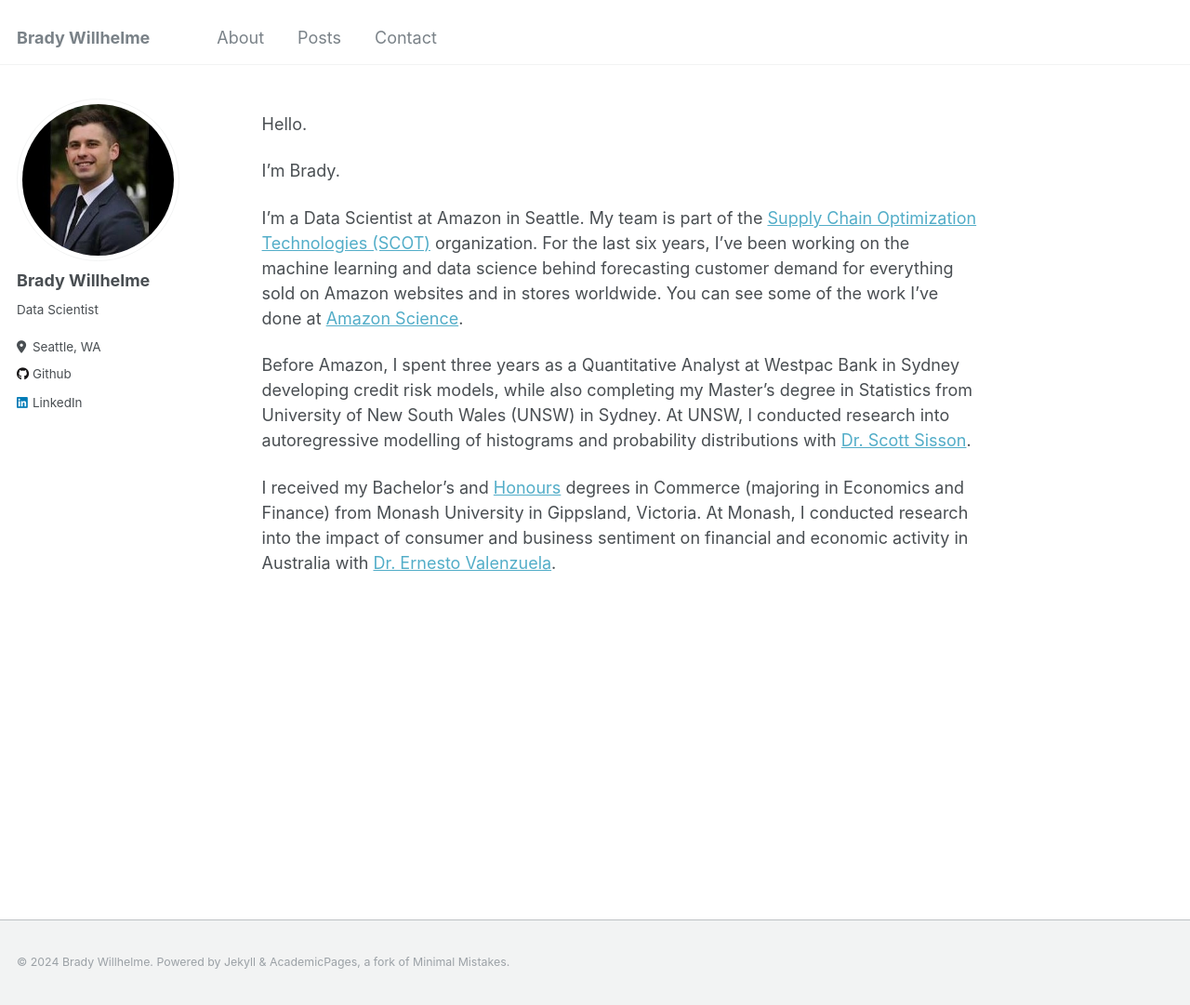
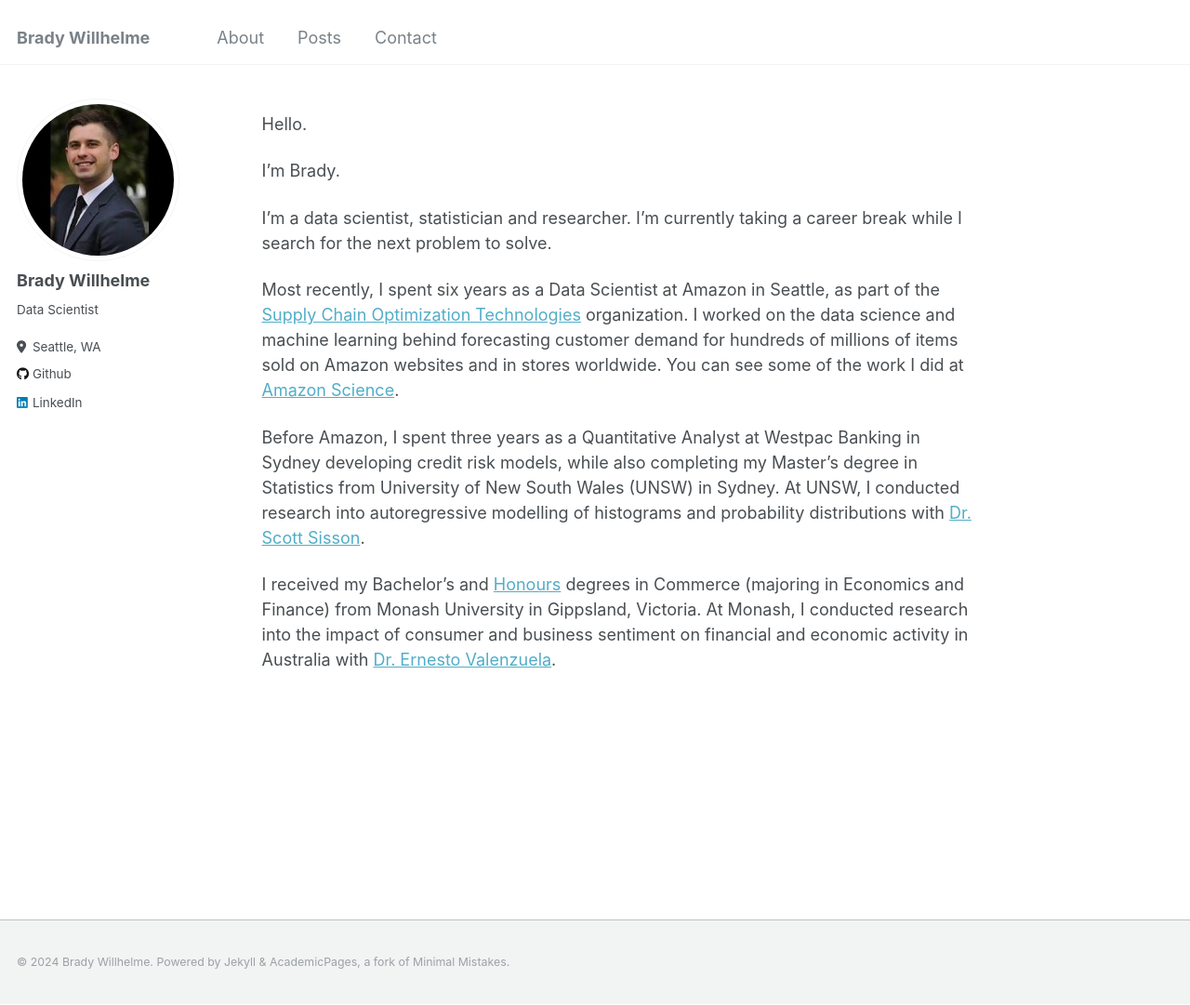
Before and after one commit to bradywill/bradywill-new.github.io, a Jekyll site: the page built from _pages/about.md, in a window 1280 px wide and 1081 px high. Shown: the whole window at 93% size. Built offline with Jekyll 4.4.1, drawn with Linux system fonts in a browser that asks for light colours.

Commit message:
title change

```diff
--- a/_config.yml
+++ b/_config.yml
@@ -73,7 +73,7 @@ author:
   zhihu            : # URL
 
 # Site Settings
-teaser                   :  # filename of teaser fallback teaser image placed in /images/, .e.g. "500x300.png"
+teaser                   : # filename of teaser fallback teaser image placed in /images/, .e.g. "500x300.png"
 breadcrumbs              : false # true, false (default)
 words_per_minute         : 160
 future                   : true
--- a/_pages/about.md
+++ b/_pages/about.md
@@ -11,8 +11,10 @@ Hello.
 
 I'm Brady.
 
-I'm a Data Scientist at Amazon in Seattle. My team is part of the [Supply Chain Optimization Technologies (SCOT)](https://www.youtube.com/watch?v=ncwsr1Of6Cw) organization. For the last six years, I've been working on the machine learning and data science behind forecasting customer demand for everything sold on Amazon websites and in stores worldwide. You can see some of the work I've done at [Amazon Science](https://www.amazon.science/publications/distribution-free-multi-horizon-forecasting-and-vending-system).
+I'm a data scientist, statistician and researcher. I'm currently taking a career break while I search for the next problem to solve.
 
-Before Amazon, I spent three years as a Quantitative Analyst at Westpac Bank in Sydney developing credit risk models, while also completing my Master's degree in Statistics from University of New South Wales (UNSW) in Sydney. At UNSW, I conducted research into autoregressive modelling of histograms and probability distributions with [Dr. Scott Sisson](https://web.maths.unsw.edu.au/~scott/).
+Most recently, I spent six years as a Data Scientist at Amazon in Seattle, as part of the [Supply Chain Optimization Technologies](https://www.youtube.com/watch?v=ncwsr1Of6Cw) organization. I worked on the data science and machine learning behind forecasting customer demand for hundreds of millions of items sold on Amazon websites and in stores worldwide. You can see some of the work I did at [Amazon Science](https://www.amazon.science/publications/distribution-free-multi-horizon-forecasting-and-vending-system).
+
+Before Amazon, I spent three years as a Quantitative Analyst at Westpac Banking in Sydney developing credit risk models, while also completing my Master's degree in Statistics from University of New South Wales (UNSW) in Sydney. At UNSW, I conducted research into autoregressive modelling of histograms and probability distributions with [Dr. Scott Sisson](https://web.maths.unsw.edu.au/~scott/).
 
 I received my Bachelor's and [Honours](https://en.wikipedia.org/wiki/Honours_degree#Australia) degrees in Commerce (majoring in Economics and Finance) from Monash University in Gippsland, Victoria. At Monash, I conducted research into the impact of consumer and business sentiment on financial and economic activity in Australia with [Dr. Ernesto Valenzuela](https://scholars.latrobe.edu.au/evalenzuela).
```
Also changed, not shown: _data/authors.yml (+5 -15 lines), _pages/contact.md (+1 -1 lines), images/amazon.png (added), 1 other file.
